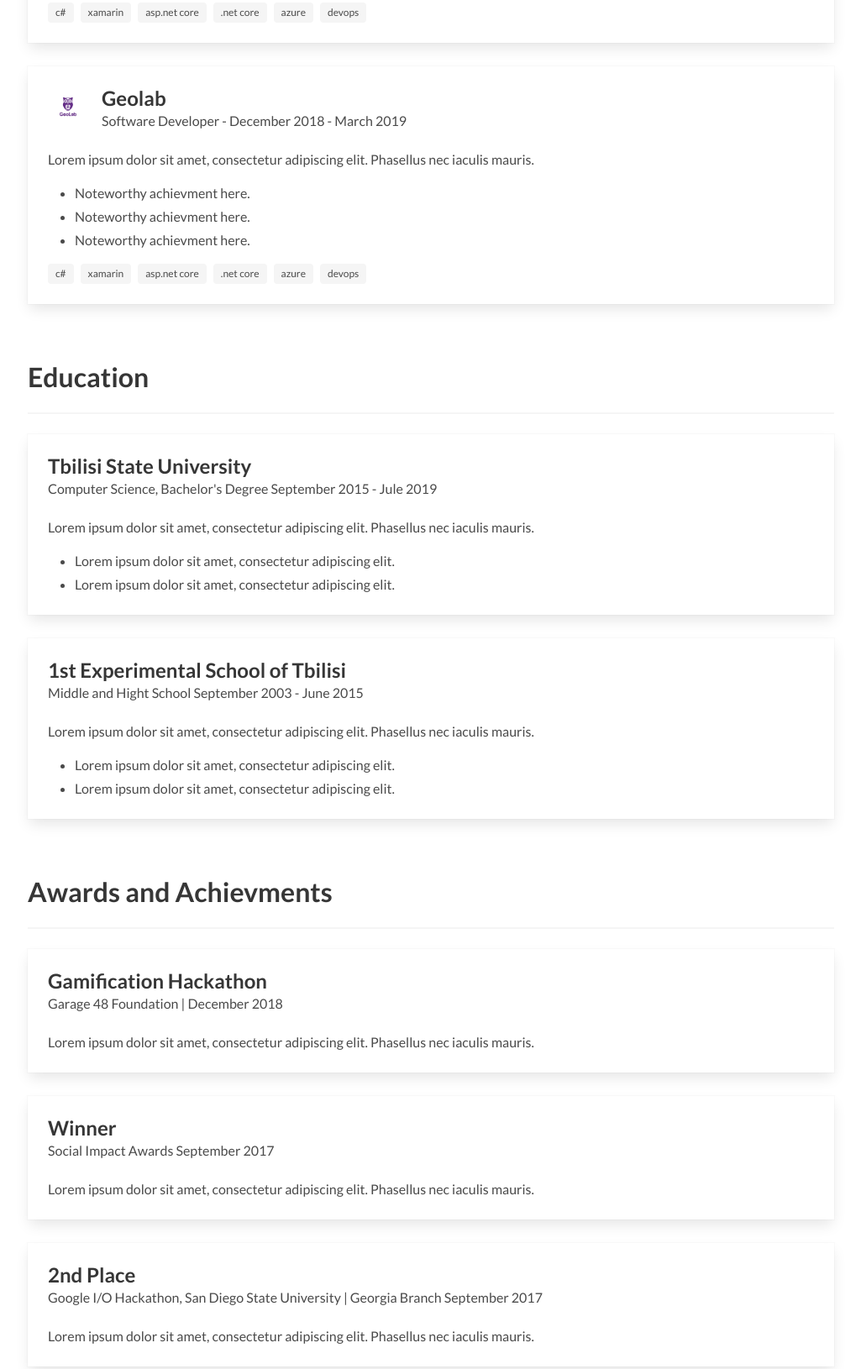
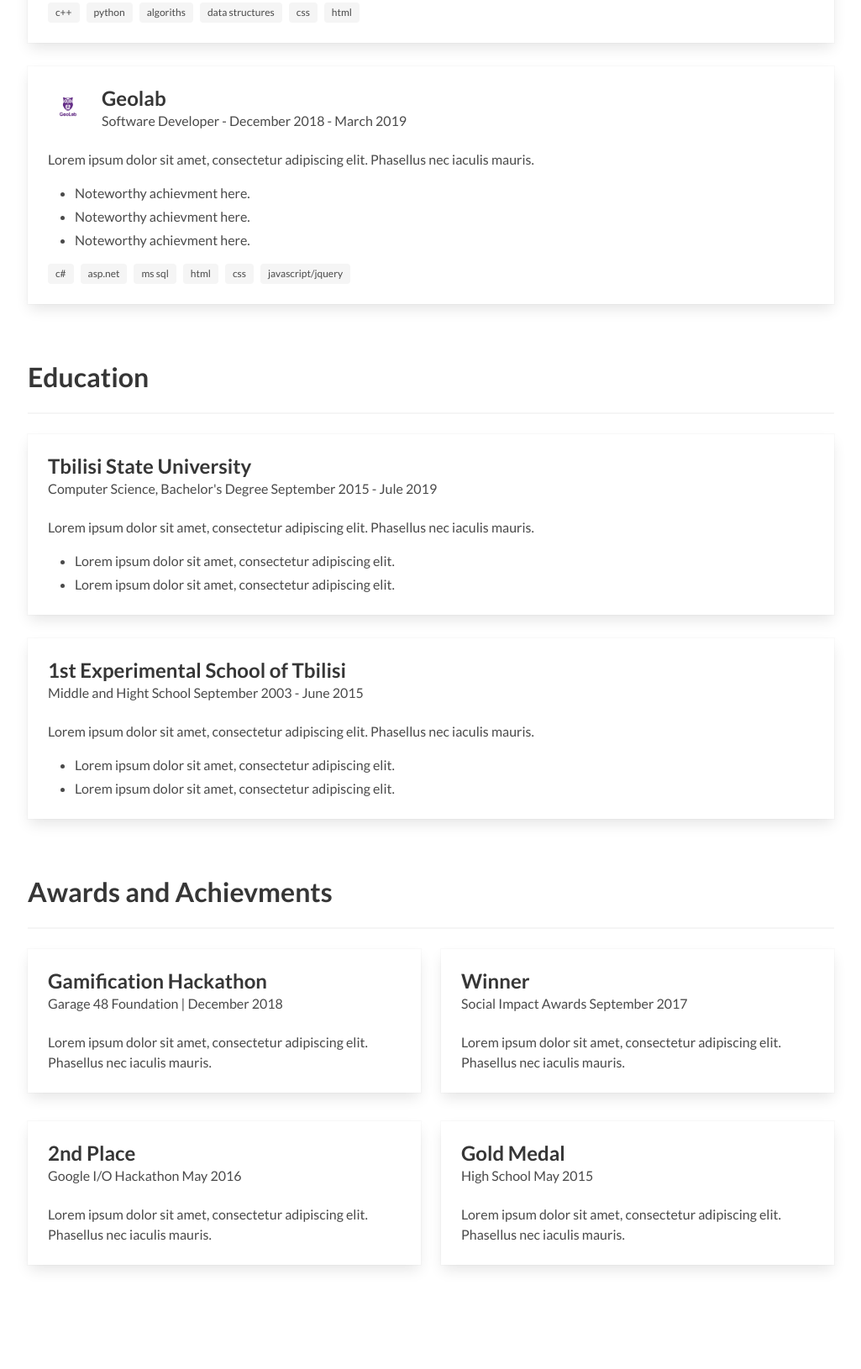
Before and after one commit to Mirianashvili/Mirianashvili.github.io, a plain HTML site: page index.html in a window 1280 px wide. Shown: the part 1046-2676 px from the top of the page at 84% size, without its empty margins (127-1152 px from the left). After the commit the page ends 2586 px from the top, so only its background shows below. Drawn offline with Linux system fonts and the light colour scheme.

Commit message:
add achievement better design

```diff
--- a/index.html
+++ b/index.html
@@ -133,12 +133,12 @@
                 <li>Noteworthy achievment here.</li>
               </ul>
               <div class="tags">
-                <span class="tag">c#</span>
-                <span class="tag">xamarin</span>
-                <span class="tag">asp.net core</span>
-                <span class="tag">.net core</span>
-                <span class="tag">azure</span>
-                <span class="tag">devops</span>
+                <span class="tag">c++</span>
+                <span class="tag">python</span>
+                <span class="tag">algoriths</span>
+                <span class="tag">data structures</span>
+                <span class="tag">css</span>
+                <span class="tag">html</span>
               </div>
             </div>
           </div>
@@ -172,11 +172,11 @@
               </ul>
               <div class="tags">
                 <span class="tag">c#</span>
-                <span class="tag">xamarin</span>
-                <span class="tag">asp.net core</span>
-                <span class="tag">.net core</span>
-                <span class="tag">azure</span>
-                <span class="tag">devops</span>
+                <span class="tag">asp.net</span>
+                <span class="tag">ms sql</span>
+                <span class="tag">html</span>
+                <span class="tag">css</span>
+                <span class="tag">javascript/jquery</span>
               </div>
             </div>
           </div>
@@ -243,6 +243,8 @@
       <div class="container">
         <h1 class="title">Awards and Achievments</h1>
         <hr />
+        <div class="columns">
+          <div class="column is-half">
             <div class="card">
               <div class="card-content">
                 <div class="content">
@@ -253,12 +255,14 @@
                   </p>
                 </div>
                 <div class="content">
-              Lorem ipsum dolor sit amet, consectetur adipiscing elit. Phasellus
-              nec iaculis mauris.
+                  Lorem ipsum dolor sit amet, consectetur adipiscing elit.
+                  Phasellus nec iaculis mauris.
                 </div>
               </div>
             </div>
-        <div class="card card-gap">
+          </div>
+          <div class="column is-half">
+            <div class="card">
               <div class="card-content">
                 <div class="content">
                   <p class="title is-4">Winner</p>
@@ -268,24 +272,46 @@
                   </p>
                 </div>
                 <div class="content">
-              Lorem ipsum dolor sit amet, consectetur adipiscing elit. Phasellus
-              nec iaculis mauris.
+                  Lorem ipsum dolor sit amet, consectetur adipiscing elit.
+                  Phasellus nec iaculis mauris.
                 </div>
               </div>
             </div>
+          </div>
+        </div>
+        <div class="columns" style="margin-top:-30px!important ;">
+          <div class="column is-half">
             <div class="card card-gap">
               <div class="card-content">
                 <div class="content">
                   <p class="title is-4">2nd Place</p>
                   <p class="subtitle is-6">
-                Google I/O Hackathon, San Diego State University | Georgia
-                Branch
-                <time datetime="2015-9">September 2017</time>
+                    Google I/O Hackathon
+                    <time datetime="2015-9">May 2016</time>
                   </p>
                 </div>
                 <div class="content">
-              Lorem ipsum dolor sit amet, consectetur adipiscing elit. Phasellus
-              nec iaculis mauris.
+                  Lorem ipsum dolor sit amet, consectetur adipiscing elit.
+                  Phasellus nec iaculis mauris.
+                </div>
+              </div>
+            </div>
+          </div>
+          <div class="column is-half">
+            <div class="card card-gap">
+              <div class="card-content">
+                <div class="content">
+                  <p class="title is-4">Gold Medal</p>
+                  <p class="subtitle is-6">
+                    High School
+                    <time datetime="2015-9">May 2015</time>
+                  </p>
+                </div>
+                <div class="content">
+                  Lorem ipsum dolor sit amet, consectetur adipiscing elit.
+                  Phasellus nec iaculis mauris.
+                </div>
+              </div>
             </div>
           </div>
         </div>
```
Lines whose indentation alone changed are shown as unchanged.
